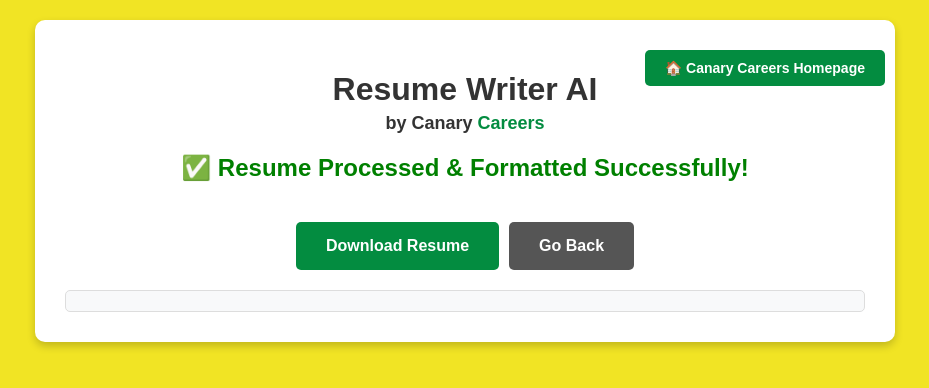
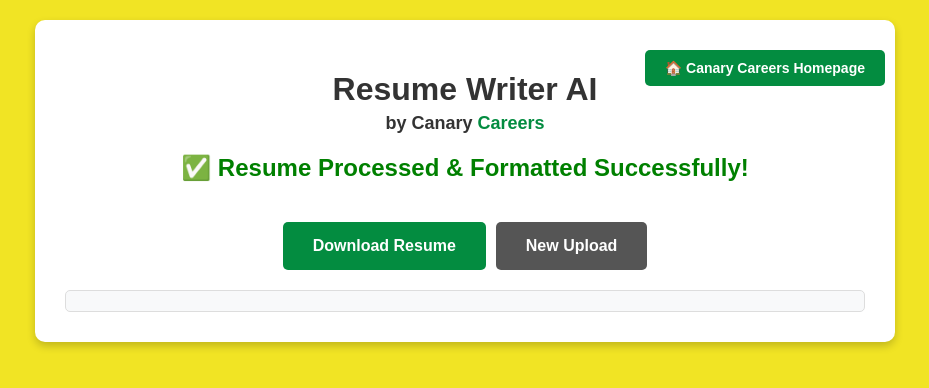
Before and after one commit to LashaGoch/resume-writer-ai-app, a Python web app: template templates/result.html in a window 1280 px wide. Shown: the top 388 px of the page, without its empty margins (175-1104 px from the left). Run offline with Jinja, Linux system fonts and the light colour scheme; the template is opened without the code that fills it, so the values that code supplies are empty; some libraries are stand-ins or nearby versions.

Commit message:
Update result.html

```diff
--- a/templates/result.html
+++ b/templates/result.html
@@ -19,7 +19,7 @@
             <a href="{{ url_for('download_new_format') }}" class="download-btn">
                 Download Resume
             </a>
-            <button class="go-back-btn" onclick="window.location.href='/'">Go Back</button>
+            <button class="go-back-btn" onclick="window.location.href='/'">New Upload</button>
         </div>
         <div class="markdown-content">{{ compiled_resume_html | safe }}</div>
     </div>
```
